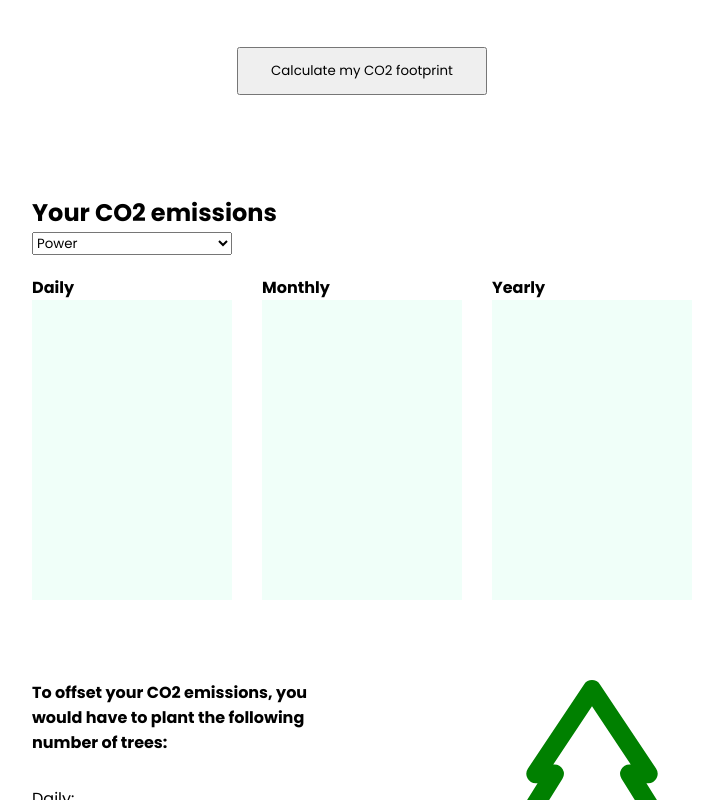
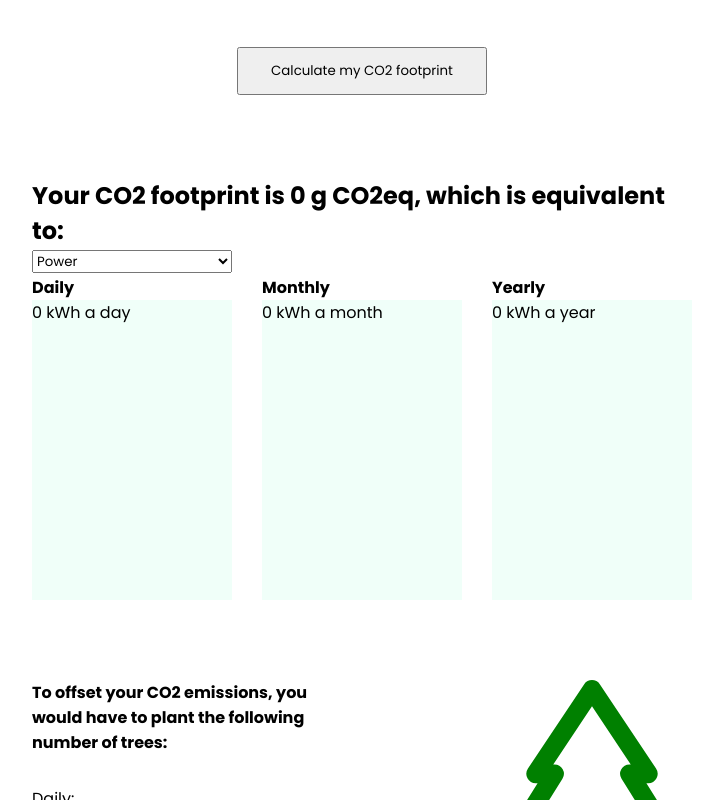
Before and after one commit to vlysium/advice-project, a React (Vite) app: page / in a window 1280 px wide. Shown: the part 1646-2446 px from the top of the page, without its empty margins (278-1001 px from the left). Built offline with nearby package versions, Linux system fonts and the light colour scheme.

Commit message:
displaying values

```diff
--- a/src/App.jsx
+++ b/src/App.jsx
@@ -9,7 +9,7 @@ function App() {
   const [CO2, setCO2] = useState([0, 0, 0, 0, 0, 0, 0, 0, 0, 0, 0]);
   const [CO2Total, setCO2Total] = useState(0);
   const [visualization, setVisualization] = useState("power");
-  const [dynamicText, setDynamicText] = useState("");
+  const [dynamicValue, setDynamicValue] = useState("");
 
   function onChange(value, index) {
     /*
@@ -27,11 +27,11 @@ function App() {
     setCO2(newState);
 
     // sum all numbers
-    setCO2Total(newState.reduce((a, b) => a + b, 0) / 1000);
+    setCO2Total(newState.reduce((a, b) => a + b, 0));
   }
 
   function onCalculate() {
-    displayText(visualization);
+    displayValue(visualization);
   }
 
   function convertCO2TokWh(value) {
@@ -39,43 +39,25 @@ function App() {
   }
 
   function convertCO2ToCigarettes(value) {
-    return Math.ceil(value * 0.0714);
+    return (value * 0.0714).toFixed(2);
   }
 
   function convertCO2ToCupsOfCoffee(value) {
     return (value * 0.0076).toFixed(2);
   }
 
-  function displayText(value) {
+  function displayValue(value) {
     switch (value) {
       case "power":
-        setDynamicText(
-          "Your CO2 footprint is approximately " +
-            CO2Total +
-            "g CO2eq, which is equivalent to " +
-            convertCO2TokWh(CO2Total) +
-            " kWh."
-        );
+        setDynamicValue(convertCO2TokWh(CO2Total));
         break;
 
       case "cigarettes":
-        setDynamicText(
-          "Your CO2 footprint is approximately " +
-            CO2Total +
-            "g CO2eq, which is equivalent to " +
-            convertCO2ToCigarettes(CO2Total) +
-            " cigarettes smoked."
-        );
+        setDynamicValue(convertCO2ToCigarettes(CO2Total));
         break;
 
       case "coffeecups":
-        setDynamicText(
-          "Your CO2 footprint is approximately " +
-            CO2Total +
-            "g CO2eq, which is equivalent to " +
-            convertCO2ToCupsOfCoffee(CO2Total) +
-            " cups of coffee."
-        );
+        setDynamicValue(convertCO2ToCupsOfCoffee(CO2Total));
         break;
     }
   }
@@ -86,8 +68,9 @@ function App() {
       <Converter onChange={onChange} onCalculate={onCalculate} />
       <Results
         CO2Total={CO2Total}
-        dynamicText={dynamicText}
-        onUpdate={displayText}
+        dynamicValue={dynamicValue}
+        onUpdate={displayValue}
+        unit={visualization}
         setVisualization={setVisualization}
       />
       <Footer />
--- a/src/components/Card.jsx
+++ b/src/components/Card.jsx
@@ -6,14 +6,14 @@ function Card({ title, icon, onChange, index, ratio }) {
   function convertMinutesToCO2(value) {
     // check if the input is empty
     if (value !== "") {
-      return Math.round(ratio * value * 1000);
+      return Math.round(ratio * value * 1000) / 1000;
     }
     return 0;
   }
 
   return (
     <div className="converter-card">
-      <img src={icon} alt={title + " icon"} />
+      <img src={"src/assets/icons/" + icon} alt={title + " icon"} />
       <h3>{title}</h3>
       <input
         type="number"
@@ -28,5 +28,3 @@ function Card({ title, icon, onChange, index, ratio }) {
 }
 
 export default Card;
-
-//parseInt(input.current.value, 10)
--- a/src/components/CardContainer.jsx
+++ b/src/components/CardContainer.jsx
@@ -2,17 +2,17 @@ import Card from "./Card";
 
 function CardContainer({ onChange }) {
   const cards = [
-    { index: 0, title: "Instagram", icon: "", onChange: onChange, ratio: 1.05 },
-    { index: 1, title: "Twitter", icon: "", onChange: onChange, ratio: 0.6 },
-    { index: 2, title: "Reddit", icon: "", onChange: onChange, ratio: 2.48 },
-    { index: 3, title: "Twitch", icon: "", onChange: onChange, ratio: 0.55 },
-    { index: 4, title: "Snapchat", icon: "", onChange: onChange, ratio: 0.87 },
-    { index: 5, title: "Pinterest", icon: "", onChange: onChange, ratio: 1.3 },
-    { index: 6, title: "LinkedIn", icon: "", onChange: onChange, ratio: 0.71 },
-    { index: 7, title: "YouTube", icon: "", onChange: onChange, ratio: 0.46 },
-    { index: 8, title: "Streaming", icon: "", onChange: onChange, ratio: 0.92 },
-    { index: 9, title: "TikTok", icon: "", onChange: onChange, ratio: 0.63 },
-    { index: 10, title: "Facebook", icon: "", onChange: onChange, ratio: 0.79 },
+    { index: 0, title: "Instagram", icon: "icons8-instagram.svg", onChange: onChange, ratio: 1.05 },
+    { index: 1, title: "Twitter", icon: "icons8-twitter.svg", onChange: onChange, ratio: 0.6 },
+    { index: 2, title: "Reddit", icon: "reddit-seeklogo.com.svg", onChange: onChange, ratio: 2.48 },
+    { index: 3, title: "Twitch", icon: "icons8-twitch.svg", onChange: onChange, ratio: 0.55 },
+    { index: 4, title: "Snapchat", icon: "icons8-snapchat.svg", onChange: onChange, ratio: 0.87 },
+    { index: 5, title: "Pinterest", icon: "icons8-pinterest.svg", onChange: onChange, ratio: 1.3 },
+    { index: 6, title: "LinkedIn", icon: "icons8-linkedin.svg", onChange: onChange, ratio: 0.71 },
+    { index: 7, title: "YouTube", icon: "icons8-youtube.svg", onChange: onChange, ratio: 0.46 },
+    { index: 8, title: "Streaming", icon: "icons8-play.png", onChange: onChange, ratio: 0.92 },
+    { index: 9, title: "TikTok", icon: "icons8-tiktok.svg", onChange: onChange, ratio: 0.63 },
+    { index: 10, title: "Facebook", icon: "icons8-facebook-240.svg", onChange: onChange, ratio: 0.79 },
   ];
 
   const listItems = cards.map((card) => (
--- a/src/components/Results.jsx
+++ b/src/components/Results.jsx
@@ -4,7 +4,7 @@ import "../styles/Results.scss";
 import DropDown from "./DropDown";
 import Usage from "./Usage";
 
-function Results({ CO2Total, dynamicText, onUpdate, setVisualization }) {
+function Results({ CO2Total, dynamicValue, onUpdate, setVisualization, unit }) {
   const [kWh, setkWh] = useState(0);
 
   function onChange(event) {
@@ -16,14 +16,27 @@ function Results({ CO2Total, dynamicText, onUpdate, setVisualization }) {
     <section id="results" className="max-width">
       <div className="visuel-results">
         <div className="result-text">
-          <h2>Your CO2 emissions</h2>
+          <h2>Your CO2 footprint is {CO2Total} g CO2eq, which is equivalent to:</h2>
           <DropDown onChange={onChange} />
-          <p>{dynamicText}</p>
         </div>
         <div className="visuel">
-          <Usage title="Daily" myClassName="daily" />
-          <Usage title="Monthly" myClassName="monthly" />
-          <Usage title="Yearly" myClassName="yearly" />
+          <Usage title="Daily" myClassName="daily" time="day" dynamicValue={dynamicValue} ratio="1" unit={unit} />
+          <Usage
+            title="Monthly"
+            myClassName="monthly"
+            time="month"
+            dynamicValue={dynamicValue}
+            ratio="30.42"
+            unit={unit}
+          />
+          <Usage
+            title="Yearly"
+            myClassName="yearly"
+            time="year"
+            dynamicValue={dynamicValue}
+            ratio="365.25"
+            unit={unit}
+          />
         </div>
       </div>
       <div className="tree-grid">
--- a/src/components/Usage.jsx
+++ b/src/components/Usage.jsx
@@ -1,8 +1,23 @@
-function Usage({ title, myClassName }) {
+function Usage({ title, myClassName, time, dynamicValue, ratio, unit }) {
+  function displayedValue() {
+    switch (unit) {
+      case "power":
+        return " kWh";
+
+      case "cigarettes":
+        return " cigarettes";
+
+      case "coffeecups":
+        return " cups of coffee";
+    }
+  }
+
   return (
     <div>
       <h4>{title}</h4>
-      <div className={myClassName}></div>
+      <p className={myClassName}>
+        {Math.round(dynamicValue * ratio * 1000) / 1000} {displayedValue()} a {time}
+      </p>
     </div>
   );
 }
```
